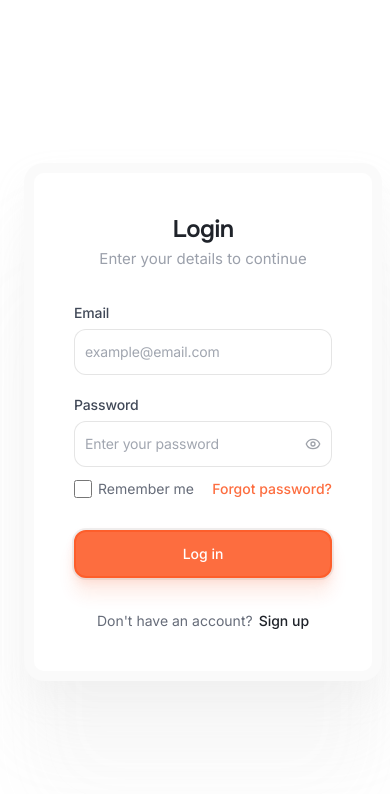
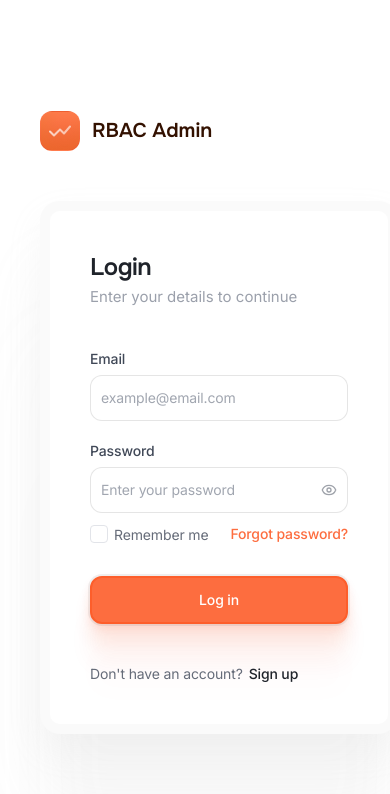
Before and after one commit to wasif23ahad/full-stack-project-RBAC-Dynamic-Permissions-System, a Next.js app in the folder frontend/: page /login in a window 390 px wide. Shown: the top 794 px of the page. Built offline with nearby package versions, Linux system fonts and the light colour scheme; no server answers.

Commit message:
feat: Implement core frontend pages, user creation modal, and module clients.

```diff
--- a/frontend/src/app/(auth)/login/page.tsx
+++ b/frontend/src/app/(auth)/login/page.tsx
@@ -5,6 +5,7 @@ import { useRouter } from 'next/navigation';
 import { z } from 'zod';
 import { Eye, EyeOff } from 'lucide-react';
 import { useAuth } from '@/hooks/useAuth';
+import Image from 'next/image';
 
 const loginSchema = z.object({
   email:    z.string().email({ message: 'Please enter a valid email address' }),
@@ -52,31 +53,94 @@ export default function LoginPage() {
     setErrors((prev) => ({ ...prev, [field]: undefined, form: undefined }));
 
   return (
-    <div className="flex min-h-screen bg-white">
-      {/* Left side — Login Form */}
-      <div className="flex flex-1 flex-col justify-center items-center px-6 py-12 lg:px-20 xl:px-24 bg-white">
-        <div className="w-full max-w-[420px]">
+    <div
+      className="flex min-h-screen bg-white"
+      style={{ padding: '40px' }}
+    >
+      {/* ── Left column: Form ─────────────────────────────────────── */}
+      <div
+        className="flex flex-1 flex-col justify-center items-center"
+        style={{ gap: '50px' }}
+      >
+        {/* Logo */}
+        <div className="flex items-center gap-3 self-start">
+          <div
+            className="flex items-center justify-center w-10 h-10 rounded-xl"
+            style={{
+              background: 'linear-gradient(180deg, #FF7C4E 0%, #EE5E30 100%)',
+              boxShadow: 'inset 4.89px -11px 19.56px 0px rgba(233, 118, 43, 0.4)',
+              border: '1.63px solid',
+              borderColor: 'transparent',
+            }}
+          >
+            <svg width="22" height="18" viewBox="0 0 22 18" fill="none">
+              <path
+                d="M1 9.5L5 13.5L11 7.5M11 7.5L15 11.5L21 4.5"
+                stroke="url(#logo-grad-a)"
+                strokeWidth="2"
+                strokeLinecap="round"
+                strokeLinejoin="round"
+              />
+              <defs>
+                <linearGradient id="logo-grad-a" x1="0" y1="0" x2="22" y2="18" gradientUnits="userSpaceOnUse">
+                  <stop stopColor="rgba(255,255,255,0.8)" />
+                  <stop offset="1" stopColor="rgba(255,255,255,0.5)" />
+                </linearGradient>
+              </defs>
+            </svg>
+          </div>
+          <span
+            className="font-onest font-semibold text-xl"
+            style={{ color: '#331100' }}
+          >
+            RBAC Admin
+          </span>
+        </div>
 
-          {/* Card container */}
+        {/* Card */}
         <div
-            className="bg-white rounded-[20px] p-10 w-full"
+          className="bg-white rounded-[20px] w-full"
           style={{
+            maxWidth: '420px',
+            padding: '40px',
             border: '10px solid rgba(0,0,0,0.02)',
             boxShadow:
-                '0px 16px 34px 0px rgba(194,194,194,0.10), 0px 62px 62px 0px rgba(194,194,194,0.09), 0px 140px 84px 0px rgba(194,194,194,0.05)',
+              '0px 16px 34px 0px rgba(194,194,194,0.10), ' +
+              '0px 62px 62px 0px rgba(194,194,194,0.09), ' +
+              '0px 140px 84px 0px rgba(194,194,194,0.05), ' +
+              '0px 249px 100px 0px rgba(194,194,194,0.01), ' +
+              '0px 389px 109px 0px rgba(194,194,194,0)',
           }}
         >
           {/* Heading */}
-            <div className="flex flex-col items-center gap-[2px] mb-8">
-              <h1 className="font-onest font-semibold text-[24px] leading-[32px] tracking-[-0.02em] text-dark-text text-center">
+          <div
+            className="flex flex-col"
+            style={{ alignItems: 'flex-start', gap: '2px', marginBottom: '40px' }}
+          >
+            <h1
+              className="font-onest font-semibold"
+              style={{
+                fontSize: '24px',
+                lineHeight: '32px',
+                letterSpacing: '-0.48px',
+                color: '#1F232A',
+              }}
+            >
               Login
             </h1>
-              <p className="font-inter text-[15px] leading-[24px] text-subtle-text text-center">
+            <p
+              className="font-inter font-normal"
+              style={{
+                fontSize: '15px',
+                lineHeight: '24px',
+                color: '#9BA0AB',
+              }}
+            >
               Enter your details to continue
             </p>
           </div>
 
-            <form onSubmit={handleSubmit} className="flex flex-col gap-[30px]">
+          <form onSubmit={handleSubmit} style={{ display: 'flex', flexDirection: 'column', gap: '30px' }}>
 
             {/* Global error */}
             {errors.form && (
@@ -86,21 +150,35 @@ export default function LoginPage() {
             )}
 
             {/* Fields group */}
-              <div className="flex flex-col gap-5">
+            <div style={{ display: 'flex', flexDirection: 'column', gap: '20px' }}>
 
-                {/* Email */}
-                <div className="flex flex-col gap-[6px]">
-                  <div className="flex items-center gap-2">
+              {/* Email field */}
+              <div style={{ display: 'flex', flexDirection: 'column', gap: '6px' }}>
+                <div style={{ display: 'flex', alignItems: 'center', gap: '8px' }}>
                   <label
                     htmlFor="email"
-                      className="font-inter font-medium text-[14px] leading-[20px] tracking-[-0.01em] text-mid-text"
+                    className="font-inter font-medium"
+                    style={{
+                      fontSize: '14px',
+                      lineHeight: '20px',
+                      letterSpacing: '-0.14px',
+                      color: '#404857',
+                    }}
                   >
                     Email
                   </label>
                 </div>
                 <div
-                    className="flex items-center px-[10px] h-[46px] bg-white rounded-[12px]"
-                    style={{ border: `1px solid ${errors.email ? '#EF4444' : 'rgba(0,0,0,0.10)'}` }}
+                  style={{
+                    display: 'flex',
+                    alignItems: 'center',
+                    gap: '10px',
+                    padding: '0 10px',
+                    height: '46px',
+                    backgroundColor: '#FFFFFF',
+                    borderRadius: '12px',
+                    border: `1px solid ${errors.email ? '#EF4444' : 'rgba(0,0,0,0.10)'}`,
+                  }}
                 >
                   <input
                     id="email"
@@ -109,7 +187,17 @@ export default function LoginPage() {
                     value={email}
                     onChange={(e) => { setEmail(e.target.value); clearError('email'); }}
                     placeholder="example@email.com"
-                      className="flex-1 outline-none bg-transparent font-inter text-[14px] leading-[20px] tracking-[-0.01em] text-dark-text placeholder:text-placeholder"
+                    style={{
+                      flex: 1,
+                      outline: 'none',
+                      background: 'transparent',
+                      fontFamily: 'Inter, sans-serif',
+                      fontSize: '14px',
+                      lineHeight: '20px',
+                      letterSpacing: '-0.14px',
+                      color: '#1F232A',
+                    }}
+                    className="placeholder:text-[#A1A6B0]"
                   />
                 </div>
                 {errors.email && (
@@ -117,17 +205,34 @@ export default function LoginPage() {
                 )}
               </div>
 
-                {/* Password */}
-                <div className="flex flex-col gap-[6px]">
+              {/* Password group (includes Remember me row) */}
+              <div style={{ display: 'flex', flexDirection: 'column', gap: '10px' }}>
+
+                {/* Password field */}
+                <div style={{ display: 'flex', flexDirection: 'column', gap: '6px' }}>
                   <label
                     htmlFor="password"
-                    className="font-inter font-medium text-[14px] leading-[20px] tracking-[-0.01em] text-mid-text"
+                    className="font-inter font-medium"
+                    style={{
+                      fontSize: '14px',
+                      lineHeight: '20px',
+                      letterSpacing: '-0.14px',
+                      color: '#404857',
+                    }}
                   >
                     Password
                   </label>
                   <div
-                    className="flex items-center gap-[10px] px-[10px] h-[46px] bg-white rounded-[12px]"
-                    style={{ border: `1px solid ${errors.password ? '#EF4444' : 'rgba(0,0,0,0.10)'}` }}
+                    style={{
+                      display: 'flex',
+                      alignItems: 'center',
+                      gap: '10px',
+                      padding: '0 10px',
+                      height: '46px',
+                      backgroundColor: '#FFFFFF',
+                      borderRadius: '12px',
+                      border: `1px solid ${errors.password ? '#EF4444' : 'rgba(0,0,0,0.10)'}`,
+                    }}
                   >
                     <input
                       id="password"
@@ -136,43 +241,103 @@ export default function LoginPage() {
                       value={password}
                       onChange={(e) => { setPassword(e.target.value); clearError('password'); }}
                       placeholder="Enter your password"
-                      className="flex-1 outline-none bg-transparent font-inter text-[14px] leading-[20px] tracking-[-0.01em] text-dark-text placeholder:text-placeholder"
+                      style={{
+                        flex: 1,
+                        outline: 'none',
+                        background: 'transparent',
+                        fontFamily: 'Inter, sans-serif',
+                        fontSize: '14px',
+                        lineHeight: '20px',
+                        letterSpacing: '-0.14px',
+                        color: '#1F232A',
+                      }}
+                      className="placeholder:text-[#A1A6B0]"
                     />
                     <button
                       type="button"
                       onClick={() => setShowPassword((s) => !s)}
-                      className="opacity-50 hover:opacity-100 transition-opacity shrink-0"
                       tabIndex={-1}
+                      style={{
+                        opacity: 0.5,
+                        display: 'flex',
+                        alignItems: 'center',
+                        justifyContent: 'center',
+                        width: '16px',
+                        height: '16px',
+                        flexShrink: 0,
+                      }}
+                      className="hover:opacity-100 transition-opacity"
                     >
                       {showPassword ? (
-                        <EyeOff className="w-4 h-4 text-mid-text" />
+                        <EyeOff className="w-4 h-4" style={{ color: '#404857' }} />
                       ) : (
-                        <Eye className="w-4 h-4 text-mid-text" />
+                        <Eye className="w-4 h-4" style={{ color: '#404857' }} />
                       )}
                     </button>
                   </div>
                   {errors.password && (
                     <p className="font-inter text-xs text-red-500">{errors.password}</p>
                   )}
+                </div>
 
                 {/* Remember me + Forgot password */}
-                  <div className="flex items-center gap-[6px] mt-1">
-                    <input
-                      id="remember-me"
-                      type="checkbox"
-                      checked={rememberMe}
-                      onChange={(e) => setRememberMe(e.target.checked)}
-                      className="w-[18px] h-[18px] rounded border border-[#E2E4E9] accent-brand cursor-pointer"
-                    />
-                    <label
-                      htmlFor="remember-me"
-                      className="flex-1 font-inter text-[14px] leading-[23px] text-muted-text cursor-pointer select-none"
+                <div
+                  style={{
+                    display: 'flex',
+                    alignItems: 'center',
+                    gap: '6px',
+                    alignSelf: 'stretch',
+                  }}
+                >
+                  {/* Custom checkbox */}
+                  <button
+                    type="button"
+                    onClick={() => setRememberMe((v) => !v)}
+                    style={{
+                      width: '18px',
+                      height: '18px',
+                      borderRadius: '4px',
+                      border: '1.5px solid #E2E4E9',
+                      backgroundColor: rememberMe ? '#FD6D3F' : '#FFFFFF',
+                      display: 'flex',
+                      alignItems: 'center',
+                      justifyContent: 'center',
+                      flexShrink: 0,
+                      cursor: 'pointer',
+                      transition: 'background-color 0.15s, border-color 0.15s',
+                      borderColor: rememberMe ? '#FD6D3F' : '#E2E4E9',
+                    }}
+                  >
+                    {rememberMe && (
+                      <svg width="10" height="8" viewBox="0 0 10 8" fill="none">
+                        <path d="M1 4L3.5 6.5L9 1" stroke="white" strokeWidth="1.5" strokeLinecap="round" strokeLinejoin="round"/>
+                      </svg>
+                    )}
+                  </button>
+
+                  <span
+                    className="font-inter font-normal flex-1 cursor-pointer select-none"
+                    style={{
+                      fontSize: '14px',
+                      lineHeight: '23px',
+                      letterSpacing: '-0.14px',
+                      color: '#666C79',
+                    }}
+                    onClick={() => setRememberMe((v) => !v)}
                   >
                     Remember me
-                    </label>
+                  </span>
+
                   <button
                     type="button"
-                      className="font-inter font-medium text-[14px] leading-[16px] text-brand hover:opacity-80 transition-opacity"
+                    className="font-inter font-medium hover:opacity-75 transition-opacity"
+                    style={{
+                      fontSize: '14px',
+                      lineHeight: '16px',
+                      letterSpacing: '-0.14px',
+                      color: '#FD6D3F',
+                      borderRadius: '4px',
+                    }}
                   >
                     Forgot password?
                   </button>
@@ -180,84 +345,154 @@ export default function LoginPage() {
               </div>
             </div>
 
-              {/* Submit */}
+            {/* Submit button */}
             <button
               id="login-submit-btn"
               type="submit"
               disabled={isLoading}
-                className="flex w-full items-center justify-center h-[48px] px-3 rounded-[12px] font-inter font-medium text-[14px] leading-[20px] text-white transition-opacity disabled:opacity-60 disabled:cursor-not-allowed shadow-brand-btn"
+              className="font-inter font-medium flex items-center justify-center transition-opacity disabled:opacity-60 disabled:cursor-not-allowed"
               style={{
-                  background: '#FD6D3F',
+                alignSelf: 'stretch',
+                height: '48px',
+                padding: '0 12px',
+                gap: '4px',
+                backgroundColor: '#FD6D3F',
                 border: '2px solid #FD5E2B',
+                borderRadius: '12px',
+                fontSize: '14px',
+                lineHeight: '20px',
+                letterSpacing: '-0.14px',
+                color: '#FFFFFF',
+                boxShadow:
+                  '0px 0px 0px 2px rgba(0,0,0,0.06), ' +
+                  '0px 4px 10px 0px rgba(242,61,3,0.10), ' +
+                  '0px 17px 17px 0px rgba(242,61,3,0.09), ' +
+                  '0px 39px 23px 0px rgba(242,61,3,0.05), ' +
+                  '0px 70px 28px 0px rgba(242,61,3,0.01), ' +
+                  '0px 109px 30px 0px rgba(242,61,3,0)',
               }}
             >
               {isLoading ? (
-                  <span className="w-5 h-5 border-2 border-white border-t-transparent rounded-full animate-spin" />
+                <span
+                  style={{
+                    width: '20px',
+                    height: '20px',
+                    border: '2px solid rgba(255,255,255,0.4)',
+                    borderTopColor: '#FFFFFF',
+                    borderRadius: '50%',
+                    display: 'inline-block',
+                    animation: 'spin 0.75s linear infinite',
+                  }}
+                />
               ) : (
                 'Log in'
               )}
             </button>
           </form>
 
-            {/* Footer */}
-            <div className="flex items-center justify-center gap-[6px] mt-8">
-              <span className="font-inter text-[14px] text-muted-text">
+          {/* Footer: Don't have an account */}
+          <div
+            style={{
+              display: 'flex',
+              alignItems: 'center',
+              gap: '6px',
+              marginTop: '40px',
+            }}
+          >
+            <span
+              className="font-inter font-normal"
+              style={{
+                fontSize: '14px',
+                lineHeight: '20px',
+                letterSpacing: '-0.14px',
+                color: '#666C79',
+              }}
+            >
               Don&apos;t have an account?
             </span>
             <button
               type="button"
-                className="font-inter font-medium text-[14px] text-dark-text hover:text-brand transition-colors"
+              className="font-inter font-medium hover:opacity-75 transition-opacity"
+              style={{
+                fontSize: '14px',
+                lineHeight: '16px',
+                letterSpacing: '-0.14px',
+                color: '#1F232A',
+                borderRadius: '4px',
+              }}
             >
               Sign up
             </button>
           </div>
         </div>
       </div>
-      </div>
 
-      {/* Right side — Decorative image panel */}
+      {/* ── Right column: Decorative image panel ──────────────────── */}
       <div
-        className="hidden lg:flex flex-1 relative overflow-hidden rounded-[20px] m-10"
+        className="hidden lg:block flex-1 relative overflow-hidden"
         style={{
-          background: 'rgba(255,255,255,0.13)',
+          borderRadius: '20px',
+          backgroundColor: 'rgba(255,255,255,0.13)',
           backgroundImage: 'url(/images/login-right-bg.png)',
           backgroundSize: 'cover',
           backgroundPosition: 'center',
+          backgroundRepeat: 'no-repeat',
+          minHeight: '820px',
+          border: '8px solid rgba(0,0,0,0.05)',
+          boxShadow:
+            '19px 16px 55px 0px rgba(0,0,0,0.05), ' +
+            '77px 63px 100px 0px rgba(0,0,0,0.03), ' +
+            '174px 142px 135px 0px rgba(0,0,0,0.02)',
         }}
       >
-        {/* Orange blurred ellipse decoration */}
+        {/* Orange blurred glow */}
         <div
-          className="absolute -top-8 -left-8 w-[200px] h-[200px] rounded-full"
           style={{
-            background: '#FD6D3F',
+            position: 'absolute',
+            top: '-30px',
+            left: '-30px',
+            width: '200px',
+            height: '200px',
+            borderRadius: '50%',
+            backgroundColor: '#FD6D3F',
             opacity: 0.30,
             filter: 'blur(350px)',
+            pointerEvents: 'none',
           }}
         />
 
-        {/* Overlay gradient for readability */}
-        <div className="absolute inset-0 bg-gradient-to-br from-black/20 to-transparent rounded-[20px]" />
-
-        {/* Branding overlay */}
-        <div className="relative z-10 flex flex-col justify-end p-10 text-white">
-          <div className="max-w-sm">
-            <div className="flex items-center gap-3 mb-4">
-              <div className="w-10 h-10 rounded-xl bg-brand flex items-center justify-center shadow-brand-btn">
-                <svg width="22" height="22" viewBox="0 0 24 24" fill="none" stroke="white" strokeWidth="2.5" strokeLinecap="round" strokeLinejoin="round">
-                  <path d="M12 22s8-4 8-10V5l-8-3-8 3v7c0 6 8 10 8 10z"/>
-                </svg>
-              </div>
-              <span className="font-onest font-semibold text-xl">RBAC Admin</span>
-            </div>
-            <h2 className="font-onest font-semibold text-2xl leading-tight mb-2">
-              Role-Based Access Control
-            </h2>
-            <p className="font-inter text-sm text-white/70 leading-relaxed">
-              Manage granular permissions across your organization with atomic precision.
-            </p>
+        {/* Inner dashboard mockup (offset 390x, 110y as per Figma) */}
+        <div
+          style={{
+            position: 'absolute',
+            left: '390px',
+            top: '110px',
+            width: '960px',
+            height: '600px',
+            borderRadius: '12px',
+            overflow: 'hidden',
+            border: '8px solid rgba(0,0,0,0.05)',
+            boxShadow:
+              '19px 16px 55px 0px rgba(0,0,0,0.05), ' +
+              '77px 63px 100px 0px rgba(0,0,0,0.03)',
+          }}
+        >
+          <Image
+            src="/images/login-inner-image.png"
+            alt="Dashboard preview"
+            fill
+            style={{ objectFit: 'cover' }}
+            priority={false}
+          />
         </div>
       </div>
-      </div>
+
+      {/* Spinner keyframes */}
+      <style>{`
+        @keyframes spin {
+          to { transform: rotate(360deg); }
+        }
+      `}</style>
     </div>
   );
 }
--- a/frontend/src/components/modules/portal/PortalClient.tsx
+++ b/frontend/src/components/modules/portal/PortalClient.tsx
@@ -17,7 +17,7 @@ export default function PortalClient() {
 
   return (
     <div className="space-y-6">
-      <div className="bg-blue-600 rounded-xl shadow-lg p-8 text-white">
+      <div className="rounded-xl shadow-lg p-8 text-white" style={{ background: 'var(--brand)' }}>
         <h1 className="text-3xl font-bold tracking-tight">Welcome back, {user?.firstName || 'Customer'}!</h1>
         <p className="mt-2 text-blue-100 max-w-2xl text-lg">
           This is your private portal. View your active subscriptions, track recent support requests, and manage your profile here.
@@ -32,7 +32,7 @@ export default function PortalClient() {
               <Ticket className="w-5 h-5 text-neutral-400 mr-2" />
               My Support Tickets
             </h2>
-            <button className="text-sm font-medium text-blue-600 hover:text-blue-800">
+            <button className="text-sm font-medium transition-colors" style={{ color: 'var(--brand)' }}>
               New Ticket
             </button>
           </div>
--- a/frontend/src/components/modules/reports/ReportsClient.tsx
+++ b/frontend/src/components/modules/reports/ReportsClient.tsx
@@ -129,7 +129,7 @@ export default function ReportsClient() {
                     {report.views.toLocaleString()}
                   </td>
                   <td className="px-6 py-4 whitespace-nowrap text-right text-sm font-medium">
-                     <button className="text-blue-600 hover:text-blue-900">
+                     <button className="font-inter text-[13px] font-medium transition-colors" style={{ color: 'var(--brand)' }}>
                        View
                      </button>
                   </td>
```
Also changed, not shown: frontend/src/components/modules/settings/SettingsClient.tsx (+12 -9 lines), frontend/src/components/modules/tasks/TasksClient.tsx (+6 -5 lines), frontend/src/components/modules/users/CreateUserModal.tsx (+8 -7 lines). Lines whose indentation alone changed are shown as unchanged.
